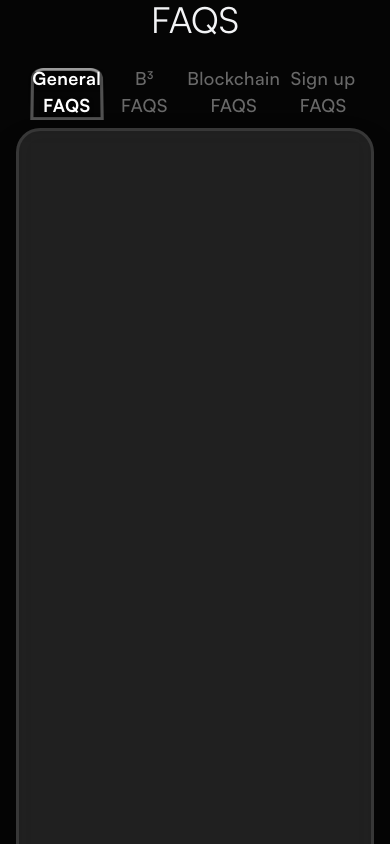
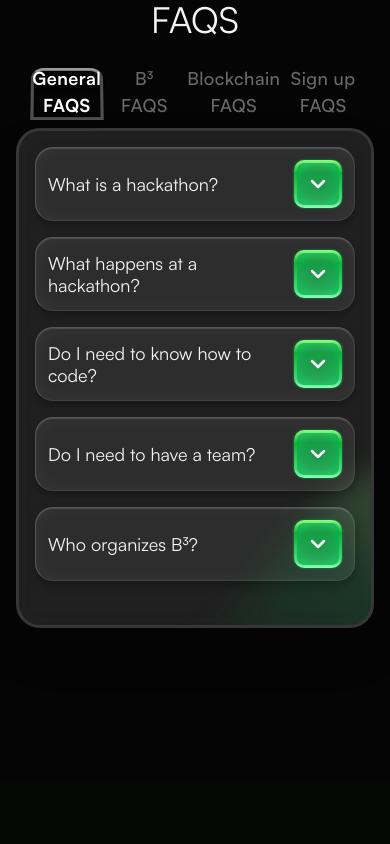
Before and after one commit to vinnovateit/b3, a Next.js app: page / in a window 390 px wide. Shown: the part 3320-4164 px from the top of the page. Built offline with nearby package versions, Linux system fonts and the light colour scheme.

Commit message:
fix: faq for mobile

```diff
--- a/src/app/components/FAQ.jsx
+++ b/src/app/components/FAQ.jsx
@@ -304,7 +304,7 @@ const FAQ = () => {
                 x: springConfig,
                 opacity: { duration: 0.2 },
               }}
-              className="relative z-10 w-full p-99 md:p-5"
+              className="relative z-10 w-full p-4 md:p-5"
             >
               <div className="space-y-4">
                 {FAQ_DATA[activeTab].map((item, index) => (
```
